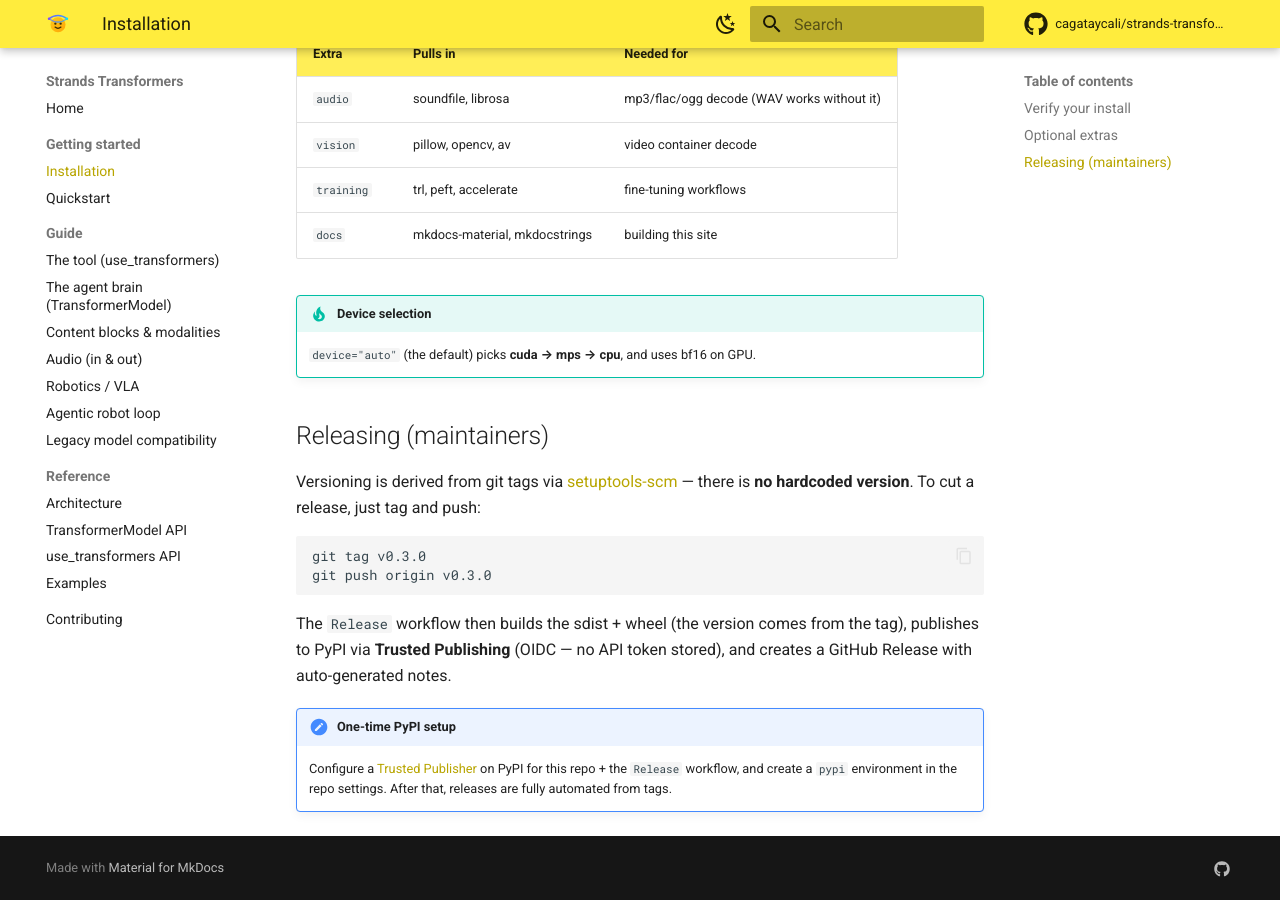
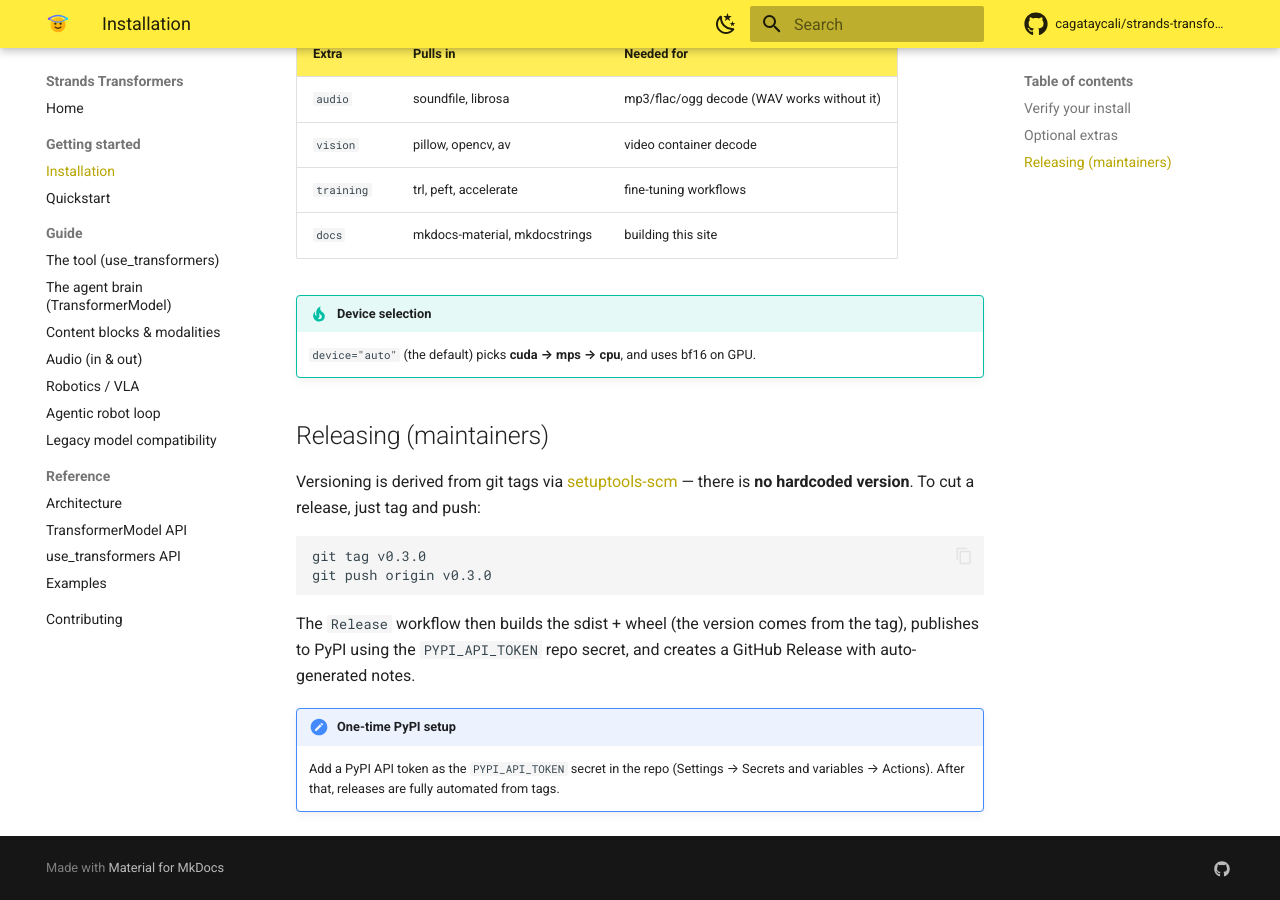
Before and after one commit to cagataycali/strands-transformers, an MkDocs documentation site: the page built from docs/guide/installation.md, in a window 1280 px wide and 900 px high, scrolled down 687 px. Built offline with MkDocs 1.6.1 and Material for MkDocs 9.7.7, drawn with Linux system fonts in a browser that asks for light colours; comment, search, counter and statistics services are not loaded.

Commit message:
ci: publish to PyPI with PYPI_API_TOKEN secret (drop Trusted Publishing)
Switch the release workflow's pypi job to token auth using the PYPI_API_TOKEN
repo secret (pypa/gh-action-pypi-publish with password:). Remove the OIDC
id-token permission and the 'pypi' GitHub Environment block so a repo-level
secret publishes directly without extra setup. Docs 'Releasing' note updated to
match (add PYPI_API_TOKEN secret instead of configuring a Trusted Publisher).

````diff
--- a/docs/guide/installation.md
+++ b/docs/guide/installation.md
@@ -61,10 +61,10 @@ git push origin v0.3.0
 ```
 
 The `Release` workflow then builds the sdist + wheel (the version comes from the
-tag), publishes to PyPI via **Trusted Publishing** (OIDC — no API token stored),
-and creates a GitHub Release with auto-generated notes.
+tag), publishes to PyPI using the `PYPI_API_TOKEN` repo secret, and creates a
+GitHub Release with auto-generated notes.
 
 !!! note "One-time PyPI setup"
-    Configure a [Trusted Publisher](https://docs.pypi.org/trusted-publishers/) on
-    PyPI for this repo + the `Release` workflow, and create a `pypi` environment
-    in the repo settings. After that, releases are fully automated from tags.
+    Add a PyPI API token as the `PYPI_API_TOKEN` secret in the repo
+    (Settings → Secrets and variables → Actions). After that, releases are fully
+    automated from tags.
````
Also changed, not shown: 1 other file.
